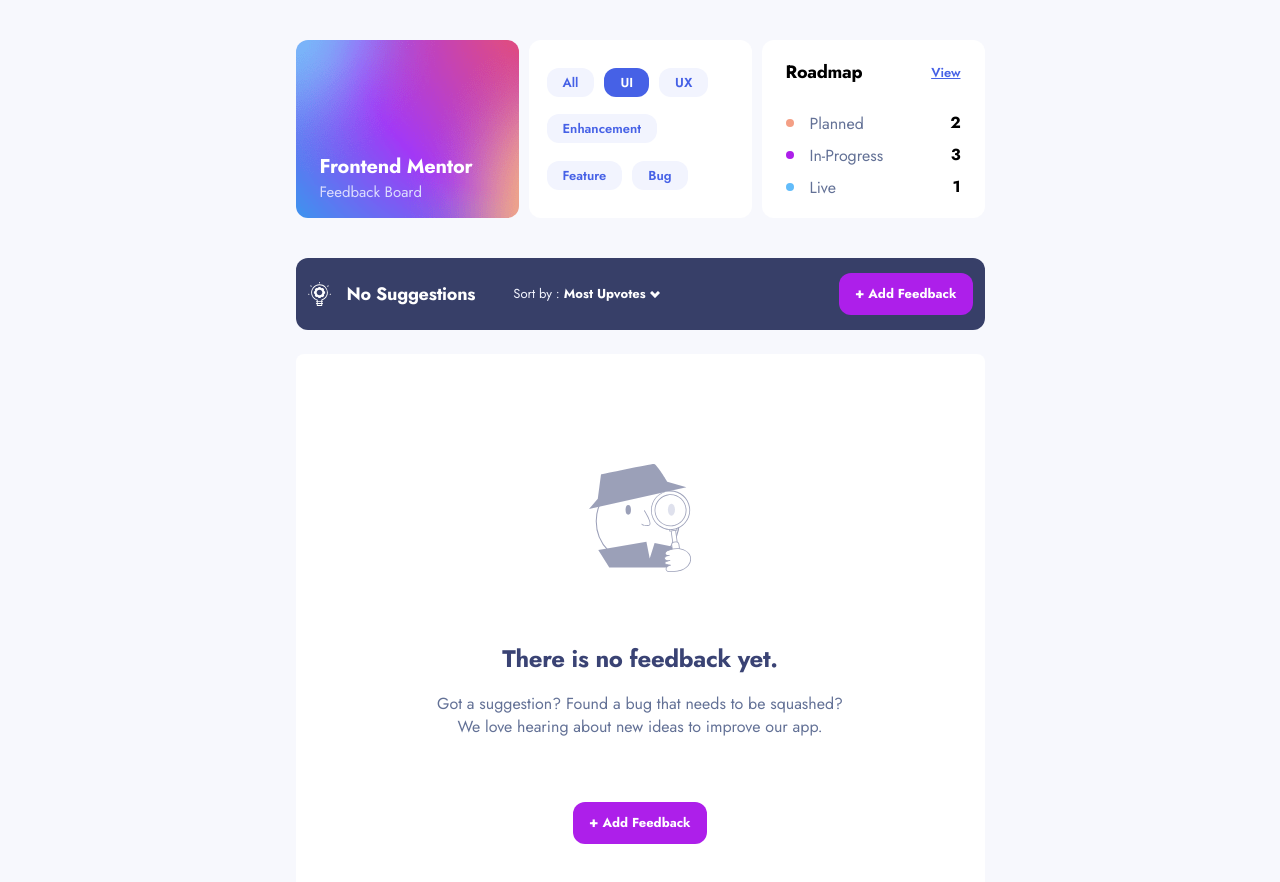
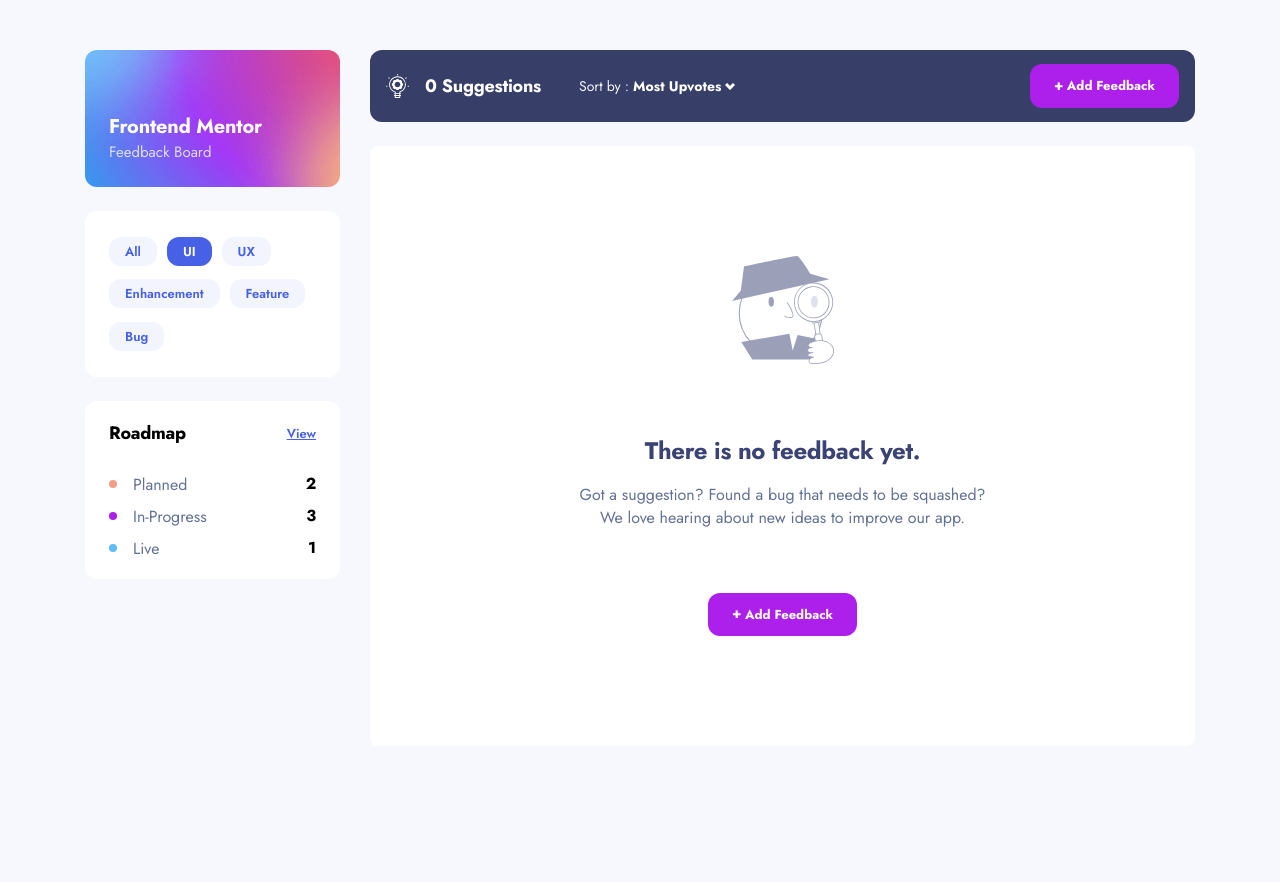
Before and after one commit to FlorianGmz/Frontend-Mentor-Challenges, a React (Vite) app in the folder product-feedback/: page /suggestions in a window 1280 px wide. Both pictures are taken after a click on the element "UI". Shown: the top 882 px of the page. Built offline with nearby package versions, Linux system fonts and the light colour scheme.

Commit message:
suggestion page desktop version complete

```diff
--- a/product-feedback/src/components/EmptySuggestions.tsx/EmptySuggestion.tsx
+++ b/product-feedback/src/components/EmptySuggestions.tsx/EmptySuggestion.tsx
@@ -3,7 +3,7 @@ import IllustrationEmpty from "./IllustrationEmpty";
 
 const NoFeedback = () => {
   return (
-    <div className="m-auto flex h-[460px] w-[327px] flex-col items-center justify-between rounded-lg bg-bt-white_def px-[24px] py-[76px] md:h-[600px] md:w-[689px] md:px-[139px] md:py-[110px]">
+    <div className="m-auto flex h-[460px] w-[327px] flex-col items-center justify-between rounded-lg bg-bt-white_def px-[24px] py-[76px] md:h-[600px] md:w-[689px] md:px-[139px] md:py-[110px] xl:h-[600px] xl:w-[825px] xl:px-[206px]">
       <div className="md:mb-[53px]">
         <IllustrationEmpty />
       </div>
--- a/product-feedback/src/components/Feedback/Feedback.tsx
+++ b/product-feedback/src/components/Feedback/Feedback.tsx
@@ -23,7 +23,7 @@ const Feedback: React.FC<FeedbackProps> = ({ feedback }) => {
   }
 
   return (
-    <div className="group mx-auto flex h-[200px] w-[327px] cursor-pointer flex-col gap-[12px] rounded-xl bg-bt-white_def p-[24px] md:mx-auto md:h-[151px] md:w-[689px] md:flex-row md:items-center md:justify-between md:px-[32px] md:py-[28px]">
+    <div className="group mx-auto flex h-[200px] w-[327px] cursor-pointer flex-col gap-[12px] rounded-xl bg-bt-white_def p-[24px] md:mx-auto md:h-[151px] md:w-[689px] md:flex-row md:items-center md:justify-between md:px-[32px] md:py-[28px] xl:w-[825px]">
       <div className="hidden md:mr-[40px] md:block md:self-start">
         <Upvote upvotes={upvotes} />
       </div>
--- a/product-feedback/src/components/NavButton.tsx
+++ b/product-feedback/src/components/NavButton.tsx
@@ -23,7 +23,7 @@ const NavButton: React.FC<NavButtonProps> = ({ to, bgColor, bgHoverColor }) => {
   return (
     <NavLink
       to={to}
-      className={`flex cursor-pointer items-center gap-1 rounded-xl ${bgClasses[bgColor]} md:text[14px] px-[16px] py-[11px] text-[13px] font-bold text-bt-white_def transition-colors ${hoverClasses[bgHoverColor]}`}
+      className={`flex cursor-pointer items-center gap-1 rounded-xl ${bgClasses[bgColor]} md:text[14px] px-[16px] py-[11px] text-[13px] font-bold text-bt-white_def transition-colors md:px-[24px] md:py-[12px] ${hoverClasses[bgHoverColor]}`}
     >
       {isAddButton && <IconPlus />}
       <span>{isAddButton ? "Add" : "Edit"} Feedback</span>
--- a/product-feedback/src/components/SideSection/CategoryPicker/CategoryPicker.tsx
+++ b/product-feedback/src/components/SideSection/CategoryPicker/CategoryPicker.tsx
@@ -20,7 +20,7 @@ const CategoryPicker: React.FC<CategoryPickerProps> = ({
   const filteredCategories = Array.from(new Set(categories));
 
   return (
-    <div className="flex h-[178px] w-[223px] flex-wrap items-center gap-[8px] rounded-xl bg-bt-white_def px-[18px] py-[24px] md:h-[178px] md:w-[223px] md:gap-[10px]">
+    <div className="flex h-[178px] w-[223px] flex-wrap items-center gap-[8px] rounded-xl bg-bt-white_def px-[18px] py-[24px] md:h-[178px] md:w-[223px] md:gap-[10px] xl:h-[166px] xl:w-[255px] xl:gap-[10px] xl:p-[24px]">
       {filteredCategories.map((category) => (
         <Category
           key={category}
--- a/product-feedback/src/components/SideSection/FrontendMentorHeader.tsx
+++ b/product-feedback/src/components/SideSection/FrontendMentorHeader.tsx
@@ -15,7 +15,7 @@ const FrontendMentorHeader: React.FC<FrontendMentorHeaderProps> = ({
     setSidebarIsOpen((sidebarIsOpen) => !sidebarIsOpen);
   };
   return (
-    <div className="flex h-[72px] w-screen items-center justify-between bg-[url('src/assets/suggestions/mobile/background-header.png')] bg-cover px-[24px] py-[15px] md:h-[178px] md:w-[223px] md:items-end md:rounded-xl md:bg-[url('src/assets/suggestions/tablet/background-header.png')]">
+    <div className="flex h-[72px] w-screen items-center justify-between bg-[url('src/assets/suggestions/mobile/background-header.png')] bg-cover px-[24px] py-[15px] md:h-[178px] md:w-[223px] md:items-end md:rounded-xl md:bg-[url('src/assets/suggestions/tablet/background-header.png')] xl:h-[137px] xl:w-[255px] xl:bg-[url('src/assets/suggestions/desktop/background-header.png')] xl:p-[24px]">
       <div className="flex flex-col">
         <p className="text-body-4 text-bt-white_def md:text-h2">
           Frontend Mentor
--- a/product-feedback/src/components/SideSection/RoadmapNav/RoadmapNav.tsx
+++ b/product-feedback/src/components/SideSection/RoadmapNav/RoadmapNav.tsx
@@ -20,12 +20,12 @@ const RoadmapNav = () => {
     },
   ];
   return (
-    <div className="flex h-[178px] w-[223px] flex-col justify-between rounded-xl bg-bt-white_def px-[24px] py-[19px] md:h-[178px] md:w-[223px]">
+    <div className="flex h-[178px] w-[223px] flex-col justify-between rounded-xl bg-bt-white_def px-[24px] py-[19px] md:h-[178px] xl:w-[255px]">
       <div className="flex items-center justify-between">
         <h3 className="text-h3">Roadmap</h3>
         <NavLink
           to={"/roadmap"}
-          className="text-body-3 text-el_active underline"
+          className="text-body-3 text-el_active underline transition-colors hover:text-[#8397F8]"
         >
           View
         </NavLink>
--- a/product-feedback/src/components/SideSection/SideSection.tsx
+++ b/product-feedback/src/components/SideSection/SideSection.tsx
@@ -16,7 +16,7 @@ const SideSection: React.FC<SideSectionProps> = ({
   const [sidebarIsOpen, setSidebarIsOpen] = useState(false);
 
   return (
-    <div className="gd flex flex-col md:mx-auto md:my-[40px] md:w-[689px] md:flex-row md:gap-[10px]">
+    <div className="flex flex-col md:mx-auto md:my-[40px] md:w-[689px] md:flex-row md:gap-[10px] xl:mx-0 xl:my-0 xl:h-[529px] xl:w-[255px] xl:flex-col xl:gap-[24px]">
       <FrontendMentorHeader
         sidebarIsOpen={sidebarIsOpen}
         setSidebarIsOpen={setSidebarIsOpen}
--- a/product-feedback/src/components/SuggestionsBar/DropdownMenu.tsx
+++ b/product-feedback/src/components/SuggestionsBar/DropdownMenu.tsx
@@ -27,7 +27,7 @@ const DropdownMenu: React.FC<DropDownMenuProps> = ({
   };
 
   return (
-    <div className="absolute top-[140px] z-10 mb-28 flex h-[192px] w-[255px] cursor-pointer flex-col justify-between rounded-xl bg-bt-white_def py-[12px] text-body-1 text-feedback-description drop-shadow-lg">
+    <div className="absolute top-[140px] z-10 mb-28 flex h-[192px] w-[255px] cursor-pointer flex-col justify-between rounded-xl bg-bt-white_def py-[12px] text-body-1 text-feedback-description drop-shadow-lg md:top-[340px] xl:top-[140px]">
       {options.map((option, index) => (
         <React.Fragment key={option.value}>
           <div
--- a/product-feedback/src/components/SuggestionsBar/SortingElement.tsx
+++ b/product-feedback/src/components/SuggestionsBar/SortingElement.tsx
@@ -24,10 +24,10 @@ const SortingElement: React.FC<SortingElementProps> = ({
       onClick={() => setToggleDropDownMenu(!toggleDropDownMenu)}
       className="group flex cursor-pointer items-center gap-1"
     >
-      <span className="text-[13px] text-el_def group-focus-within:text-el-sort_active">
+      <span className="text-[13px] text-el_def group-focus-within:text-el-sort_active md:text-[14px]">
         Sort by :
       </span>
-      <p className="bg-bt-dark-blue_back text-[13px] font-bold text-bt-white_def focus:outline-none group-focus-within:text-el-sort_active">
+      <p className="bg-bt-dark-blue_back text-[13px] font-bold text-bt-white_def focus:outline-none group-focus-within:text-el-sort_active md:text-[14px]">
         {selectedOption.label}
       </p>
       {toggleDropDownMenu ? <ArrowIconUp /> : <ArrowIconDown />}
--- a/product-feedback/src/components/SuggestionsBar/SuggestionsBar.tsx
+++ b/product-feedback/src/components/SuggestionsBar/SuggestionsBar.tsx
@@ -20,17 +20,13 @@ const SuggestionsBar: React.FC<SuggestionsBarProps> = ({
   setSelectedOption,
 }) => {
   return (
-    <div className="flex h-[56px] w-screen items-center justify-between bg-bt-dark-blue_back px-[24px] py-[8px] md:mx-auto md:h-[72px] md:w-[689px] md:rounded-xl md:px-[12px] md:py-[14px]">
+    <div className="flex h-[56px] w-screen items-center justify-between bg-bt-dark-blue_back px-[24px] py-[8px] md:mx-auto md:h-[72px] md:w-[689px] md:rounded-xl md:px-[12px] md:py-[14px] xl:w-[825px] xl:px-[16px]">
       <div className="flex items-center justify-start">
         <div className="hidden md:mr-[16px] md:block">
           <SuggestionsIcon />
         </div>
         <h3 className="hidden text-h3 text-bt-white_def md:mr-[38px] md:block">
-          {suggestionsCount > 0
-            ? suggestionsCount === 1
-              ? `${suggestionsCount} Suggestion`
-              : `${suggestionsCount} Suggestions`
-            : "No Suggestions"}
+          {suggestionsCount} Suggestions
         </h3>
         <SortingElement
           selectedOption={selectedOption}
--- a/product-feedback/src/components/SuggestionsPage.tsx/SuggestionsPage.tsx
+++ b/product-feedback/src/components/SuggestionsPage.tsx/SuggestionsPage.tsx
@@ -47,17 +47,18 @@ const SuggestionsPage: React.FC<AppData> = ({ data }) => {
   filteredSuggestions.sort(sortSuggestions);
 
   return (
-    <div className="flex flex-col">
+    <div className="flex flex-col xl:mx-auto xl:my-[50px] xl:w-[1110px] xl:flex-row xl:justify-center xl:gap-[30px]">
       <SideSection
         selectedCategory={selectedCategory}
         setSelectedCategory={setSelectedCategory}
       />
+      <div>
         <SuggestionsBar
           selectedOption={selectedOption}
           setSelectedOption={setSelectedOption}
           suggestionsCount={filteredSuggestions.length}
         />
-      <section className="mb-[70px] mt-[32px] flex flex-col gap-[16px] md:mt-[24px]">
+        <section className="mb-[70px] mt-[32px] flex flex-col gap-[16px] md:mt-[24px] xl:gap-[20px]">
           {filteredSuggestions.length >= 1 ? (
             filteredSuggestions.map((feedback) => (
               <Feedback key={feedback.id} feedback={feedback} />
@@ -67,6 +68,7 @@ const SuggestionsPage: React.FC<AppData> = ({ data }) => {
           )}
         </section>
       </div>
+    </div>
   );
 };
 
```
Lines whose indentation alone changed are shown as unchanged.
